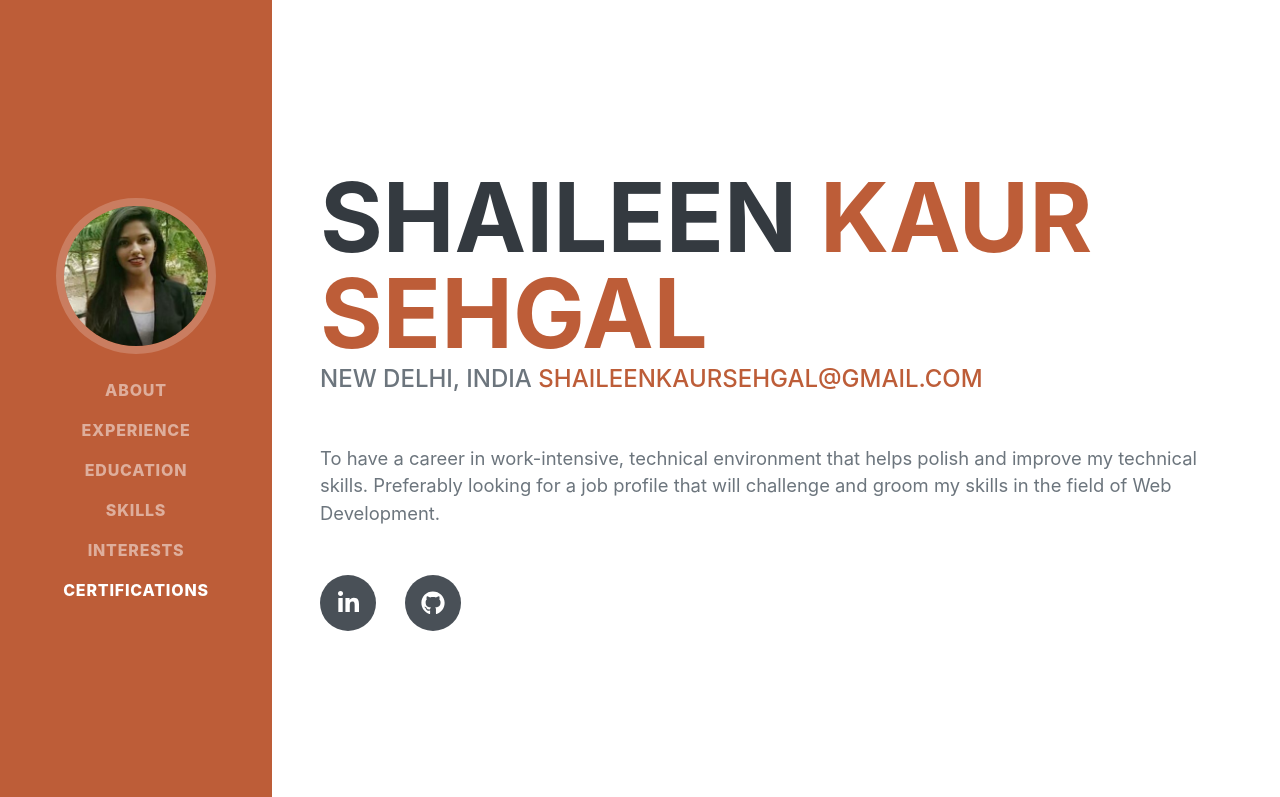
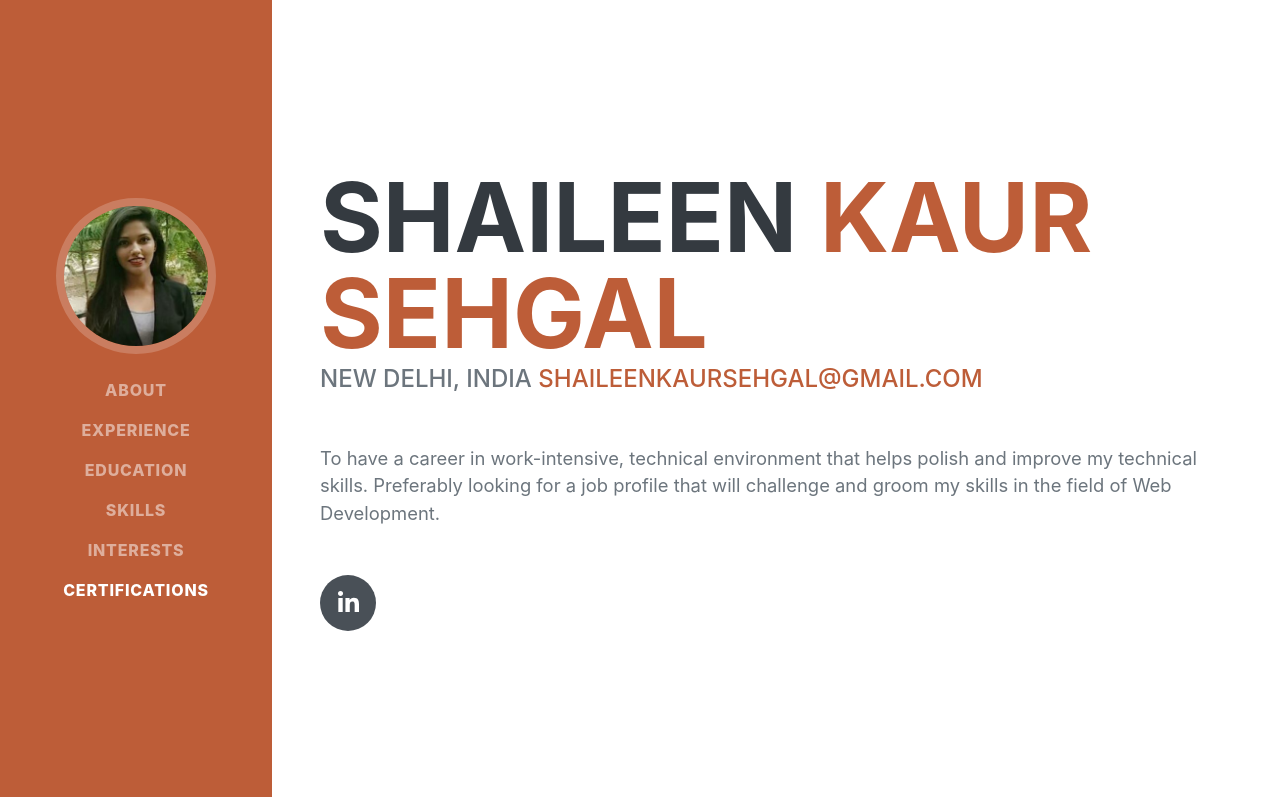
Before and after one commit to ShaileenKaurSehgal/shaileenkaursehgal.github.io, a plain HTML site: page index.html in a window 1280 px wide. Shown: the top 797 px of the page. Drawn offline with nearby package versions, Linux system fonts and the light colour scheme; a web font is replaced by a local one.

Commit message:
Initial commit

```diff
--- a/index.html
+++ b/index.html
@@ -60,8 +60,7 @@
                 <div class="social-icons">
                     <a class="social-icon" href="https://www.linkedin.com/in/shaileen-kaur-sehgal-976739181/"><i
                             class="fab fa-linkedin-in"></i></a>
-                    <a class="social-icon" href="https://shaileenkaursehgal.github.io/"><i
-                            class="fab fa-github"></i></a>
+
 
                 </div>
             </div>
```
